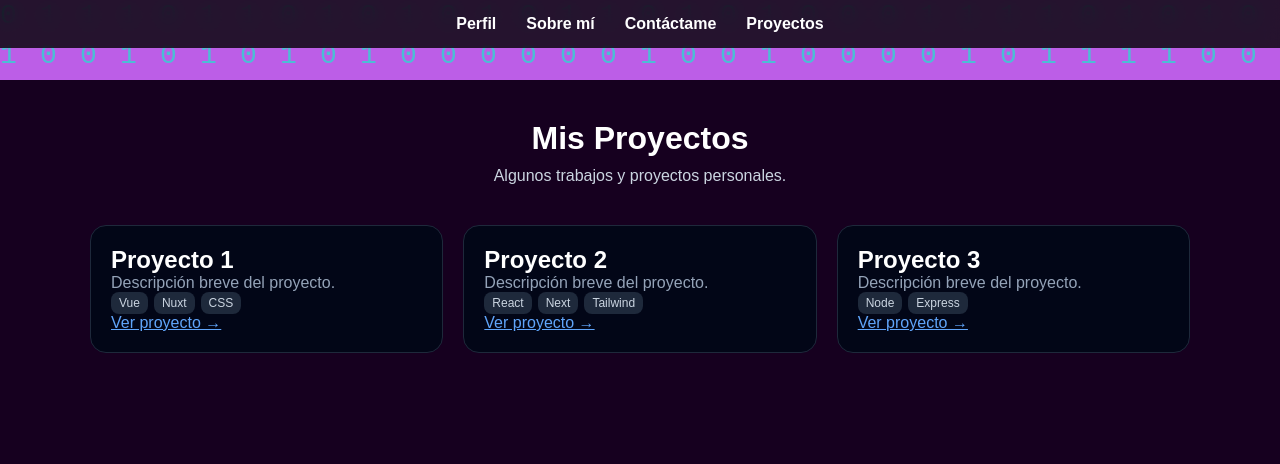
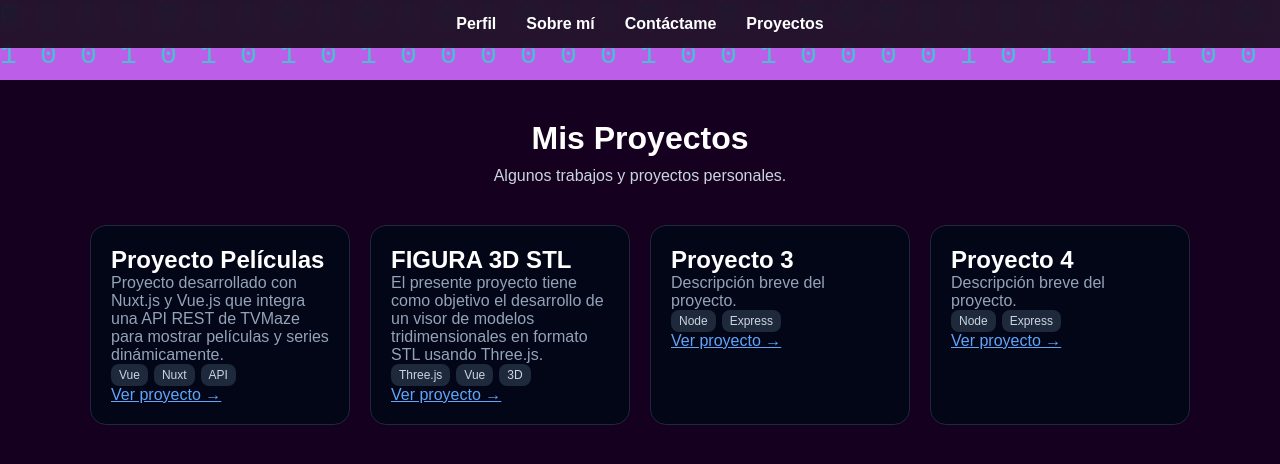
Before and after one commit to Jorge-Montano/proyecto-nuxt, a Nuxt app: page /proyectos in a window 1280 px wide. Shown: the top 464 px of the page. Built offline with nearby package versions, Linux system fonts and the light colour scheme.

Commit message:
Actualización del proyecto

```diff
--- a/app/pages/proyectos.vue
+++ b/app/pages/proyectos.vue
@@ -1,19 +1,26 @@
 <script setup>
 const proyectos = [
   {
-    titulo: 'Proyecto 1',
+  titulo: 'Proyecto Películas',
+  descripcion: 'Proyecto desarrollado con Nuxt.js y Vue.js que integra una API REST de TVMaze para mostrar películas y series dinámicamente.',
+  tecnologias: ['Vue', 'Nuxt', 'API'],
+  link: 'https://tecnostore-theta.vercel.app/app-store',
+},
+  {
+  titulo: 'FIGURA 3D STL',
+  descripcion: 'El presente proyecto tiene como objetivo el desarrollo de un visor de modelos tridimensionales en formato STL usando Three.js.',
+  tecnologias: ['Three.js', 'Vue', '3D'],
+  link: 'https://3-d-beryl.vercel.app/',
+},
+  {
+    titulo: 'Proyecto 3',
     descripcion: 'Descripción breve del proyecto.',
-    tecnologias: ['Vue', 'Nuxt', 'CSS'],
+    tecnologias: ['Node', 'Express'],
     link: '#',
   },
-  {
-    titulo: 'Proyecto 2',
-    descripcion: 'Descripción breve del proyecto.',
-    tecnologias: ['React', 'Next', 'Tailwind'],
-    link: '#',
-  },
-  {
-    titulo: 'Proyecto 3',
+
+   {
+    titulo: 'Proyecto 4',
     descripcion: 'Descripción breve del proyecto.',
     tecnologias: ['Node', 'Express'],
     link: '#',
```
